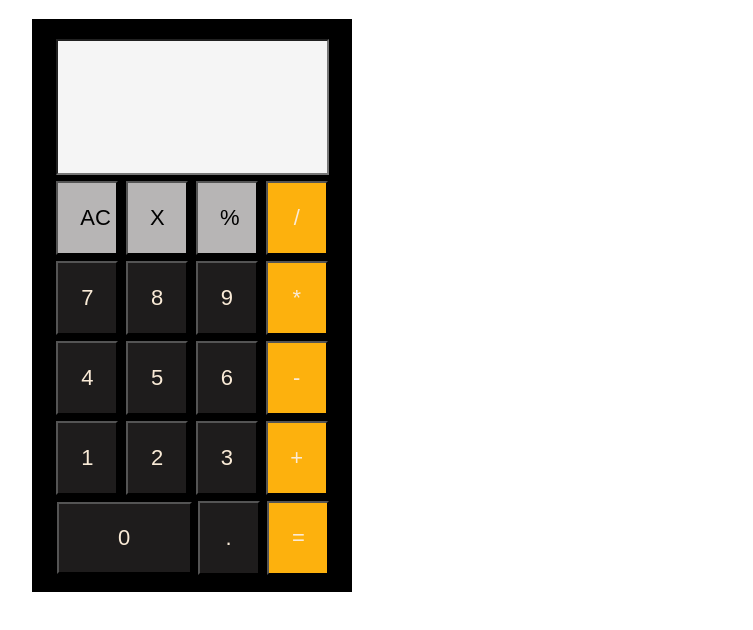
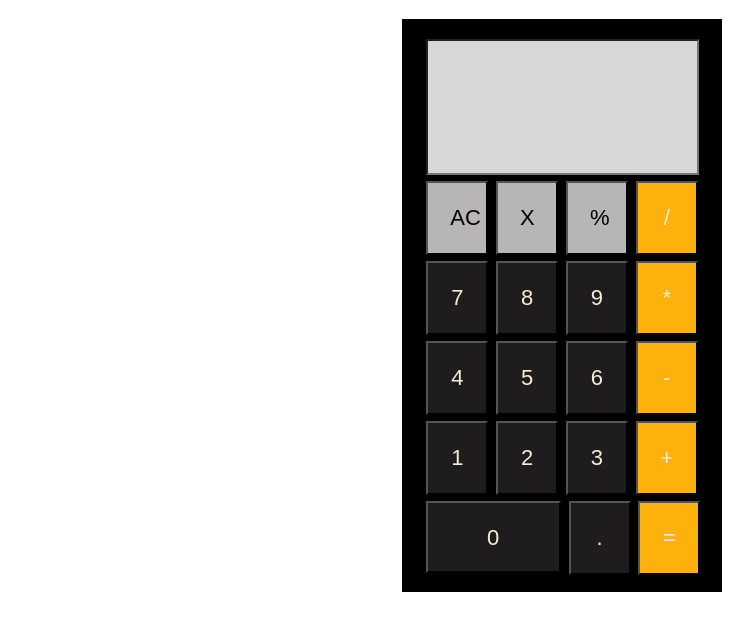
Before and after one commit to Saloni5099/Calculator, a plain HTML site: page calc.html in a window 1280 px wide. Shown: the part 62-692 px from the top of the page, without its empty margins (206-959 px from the left). Drawn offline with Linux system fonts and the light colour scheme.

Commit message:
updata files

```diff
--- a/calc.css
+++ b/calc.css
@@ -9,13 +9,13 @@ html,body{
     text-align: center;
 }
 .container{
-  margin-left:230px ;
+  margin-left:600px ;
   background-color: black;
   width: 320px;
   height:573px;
 
 }
-.zero{
+.last button:nth-child(1){
   width:135px;
   height: 72px;
   margin-left: 4px;
@@ -41,7 +41,7 @@ html,body{
 }
 .input{
     margin-top: 20px;
-    background-color:whitesmoke;
+    background-color:rgb(216, 214, 214);
     text-align:center;
     height: 130px;
     width:265px;
--- a/calc.html
+++ b/calc.html
@@ -38,7 +38,7 @@
         <button class="button">+</button>
     </div>
     <div class = "last">
-        <button class="zero">0</button>
+        <button class="button">0</button>
         <button class="button">.</button>
         <button class="button">=</button>
     </div>
```
